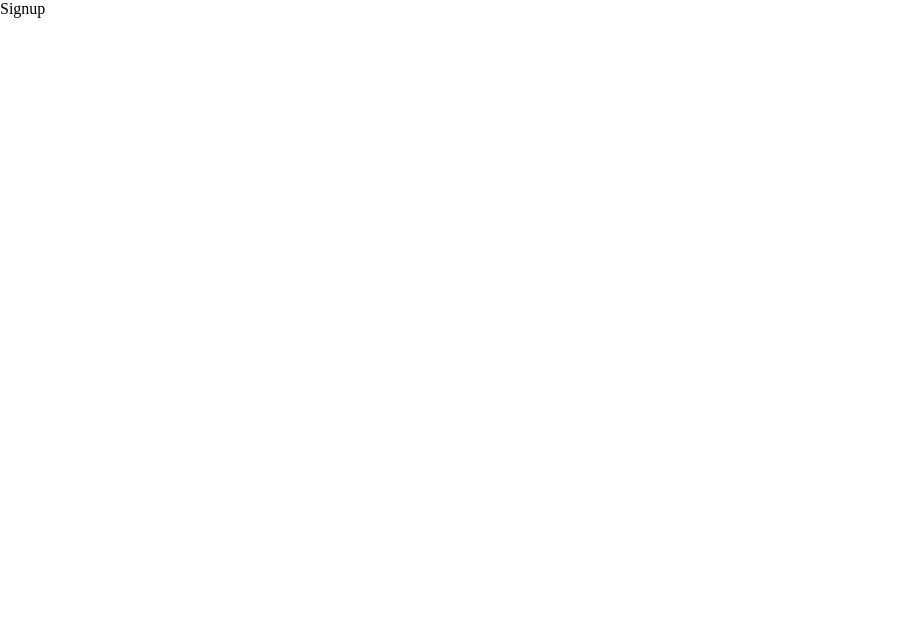
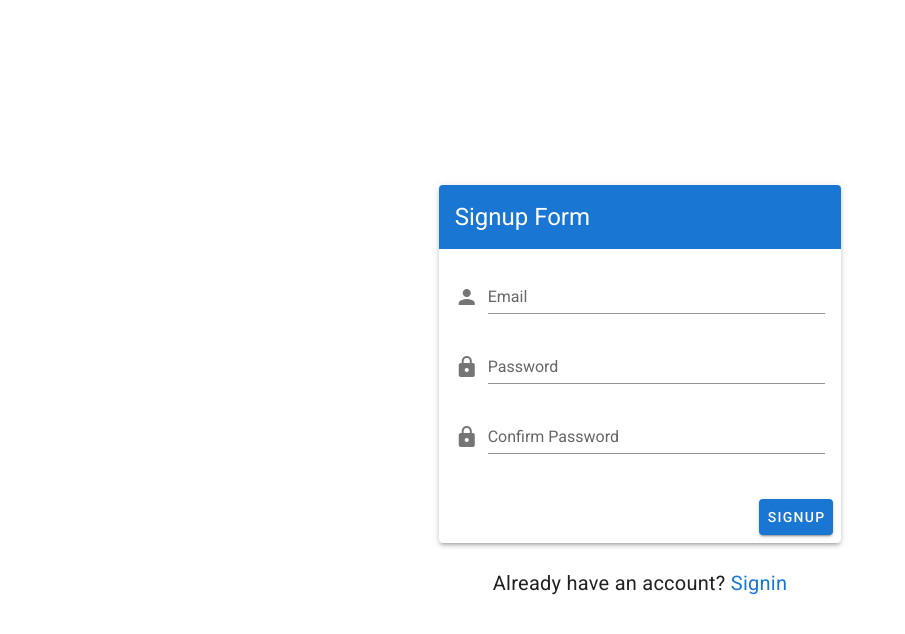
Before and after one commit to bigari/shops-nearby, a Vue app in the folder frontend/: page /signup in a window 1280 px wide. Shown: the top 634 px of the page, without its empty margins (0-905 px from the left). Built offline with nearby package versions, Linux system fonts and the light colour scheme.

Commit message:
Add signup ui

```diff
--- a/frontend/src/views/Signup.vue
+++ b/frontend/src/views/Signup.vue
@@ -1,5 +1,55 @@
 <template>
-  <div class="signup">Signup</div>
+  <div class="signup">
+      <v-app>
+      <v-content>
+        <v-container class="fill-height" fluid>
+          <v-row align="center" justify="center">
+            <v-col cols="12" sm="8" md="4">
+              <v-card class="elevation-3">
+                <v-toolbar color="primary" dark flat>
+                  <v-toolbar-title class="headline"
+                    >Signup Form</v-toolbar-title
+                  >
+                </v-toolbar>
+                <v-card-text>
+                  <v-form>
+                    <v-text-field
+                      label="Email"
+                      name="email"
+                      prepend-icon="person"
+                      type="text"
+                    />
+                    <v-text-field
+                      label="Password"
+                      name="password"
+                      prepend-icon="lock"
+                      type="password"
+                    />
+                    <v-text-field
+                      label="Confirm Password"
+                      name="confirm-password"
+                      prepend-icon="lock"
+                      type="password"
+                    />
+                  </v-form>
+                </v-card-text>
+                <v-card-actions>
+                  <v-spacer />
+                  <v-btn color="primary">Signup</v-btn>
+                </v-card-actions>
+              </v-card>
+              <div class="d-flex mt-4">
+                <p class="mx-auto title font-weight-regular mt-2">
+                  Already have an account?
+                  <router-link to="/signin" class="no-deco">Signin</router-link>
+                </p>
+              </div>
+            </v-col>
+          </v-row>
+        </v-container>
+      </v-content>
+    </v-app>
+  </div>
 </template>
 
 <script>
```
